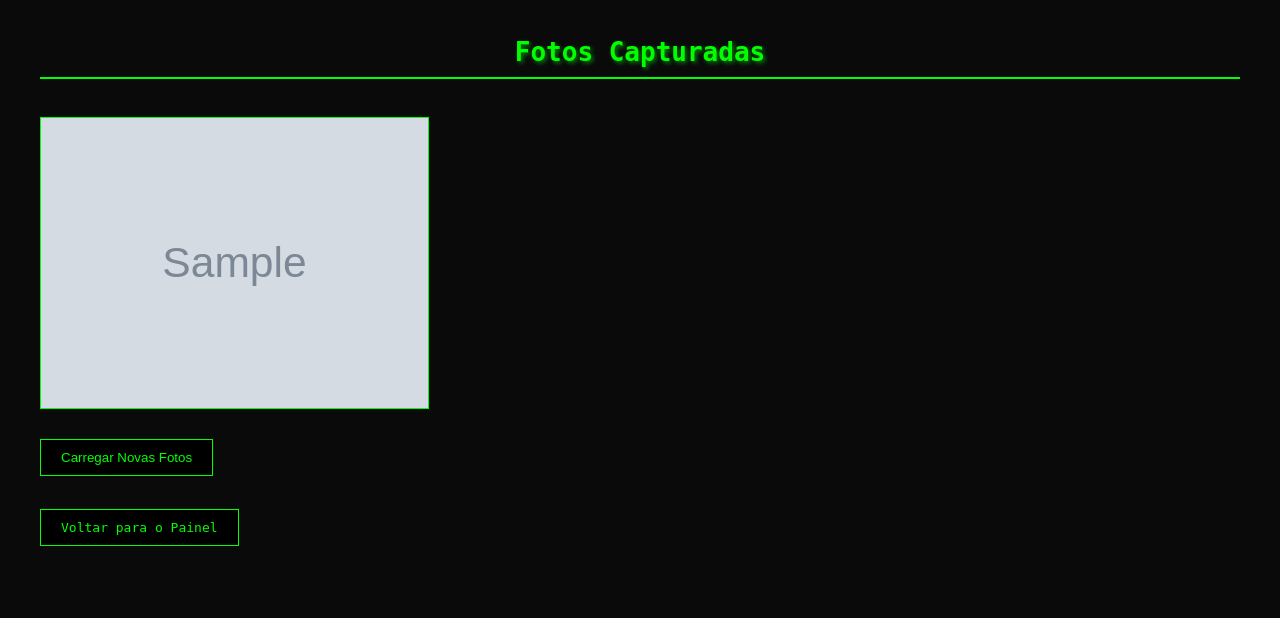
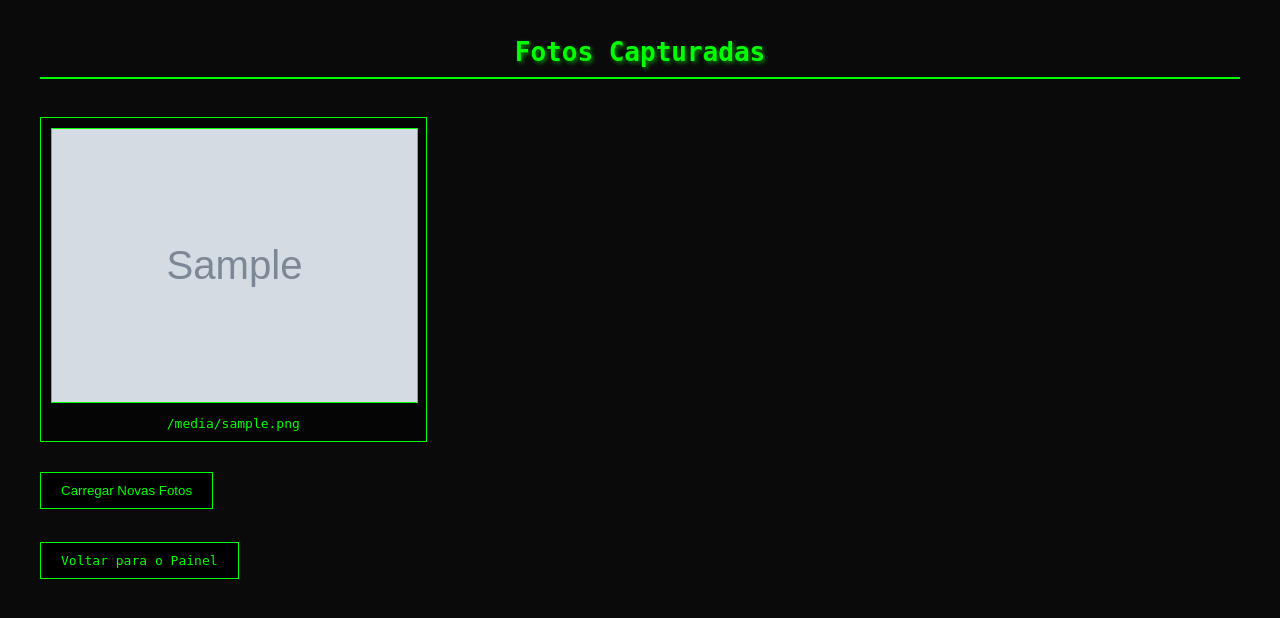
Before and after one commit to akilacorp/AESCORP2, a Flask app: template templates/fotos.html in a window 1280 px wide. Shown: the top 618 px of the page. Run offline with Flask 2, Linux system fonts and the light colour scheme; the template is opened without the code that fills it: most values are stand-ins (such as "Sample title", 1, 10 or a date in 2020); grey boxes marked "Sample" are stand-in pictures.

Commit message:
Update fotos.html

```diff
--- a/templates/fotos.html
+++ b/templates/fotos.html
@@ -27,14 +27,25 @@
             gap: 20px;
             padding: 20px 0;
         }
+        .photo-card {
+            border: 1px solid #00ff00;
+            padding: 10px;
+            background: rgba(0, 0, 0, 0.5);
+        }
         img {
             width: 100%;
+            height: auto;
             border: 1px solid #00ff00;
             transition: transform 0.3s ease;
         }
         img:hover {
             transform: scale(1.05);
             box-shadow: 0 0 15px rgba(0, 255, 0, 0.3);
+        }
+        .photo-info {
+            margin-top: 10px;
+            text-align: center;
+            color: #00ff00;
         }
         button, a {
             background: #000;
@@ -58,7 +69,10 @@
         <h1>Fotos Capturadas</h1>
         <div class="gallery">
             {% for foto in fotos %}
-            <img src="{{ url_for('static', filename='../uploads/fotos/' + foto) }}" alt="Foto">
+            <div class="photo-card">
+                <img src="/uploads/fotos/{{ foto }}" alt="{{ foto }}">
+                <div class="photo-info">{{ foto }}</div>
+            </div>
             {% endfor %}
         </div>
         <button onclick="window.location.reload()">Carregar Novas Fotos</button>
```
